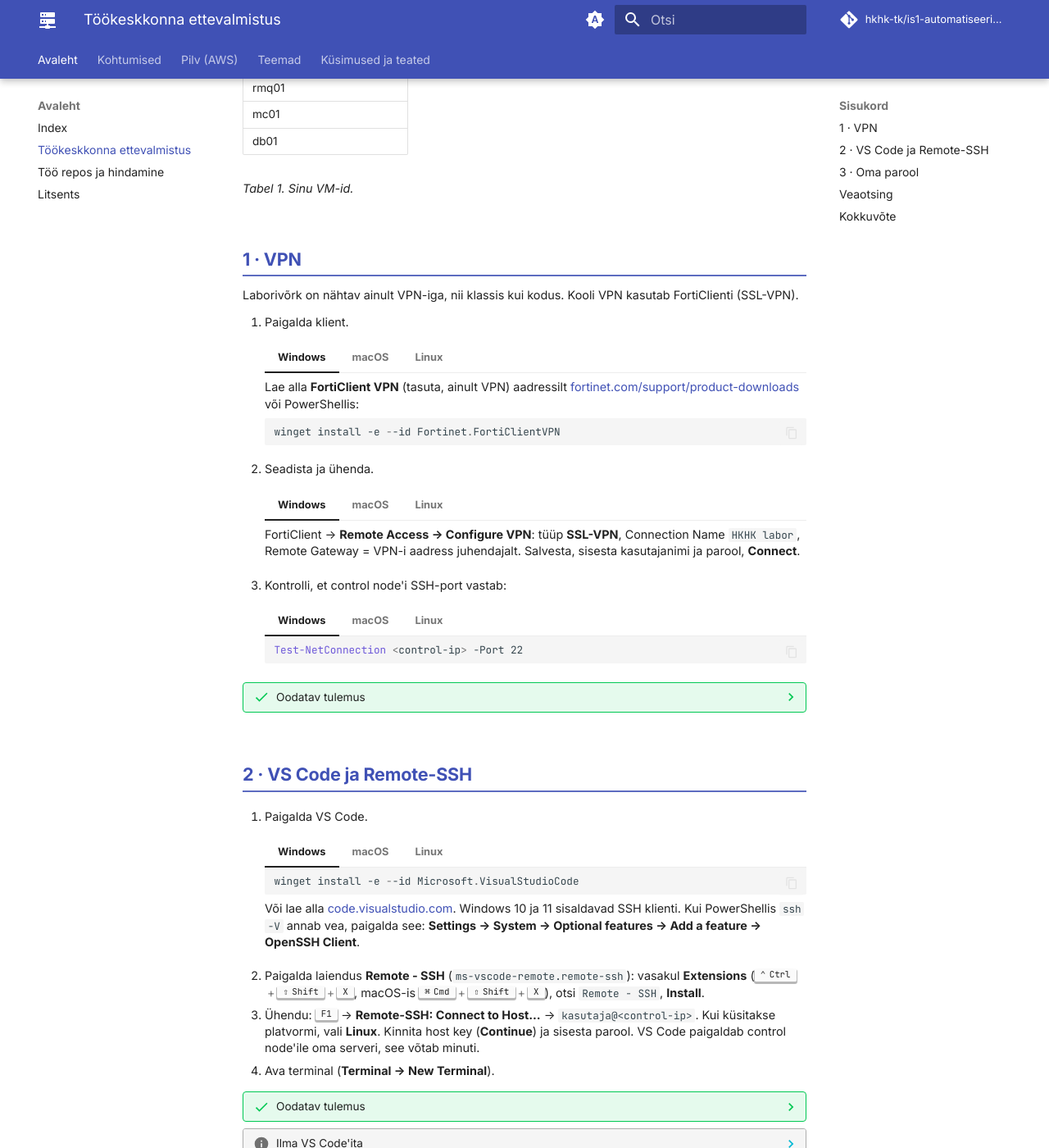
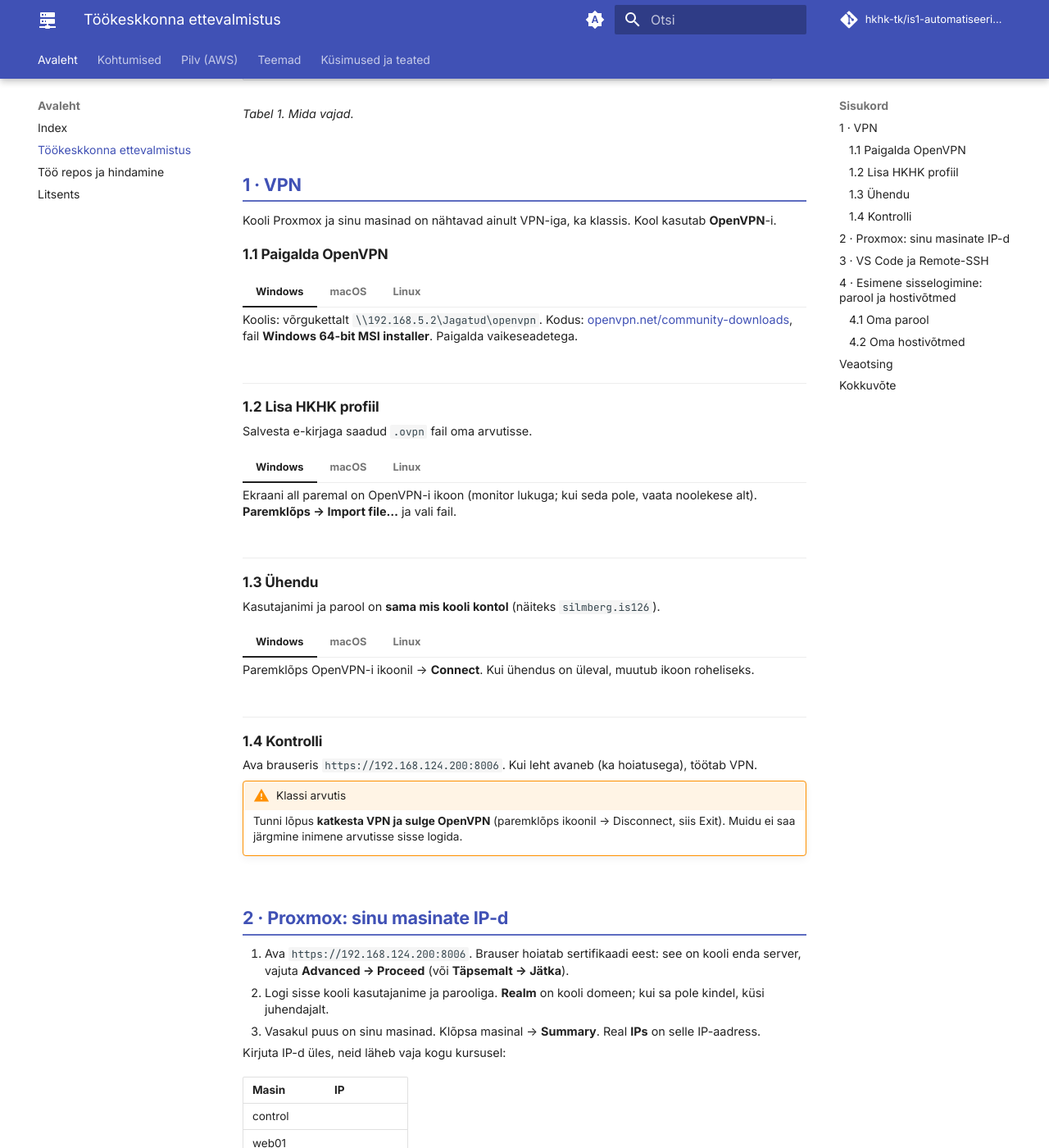
Before and after one commit to hkhk-tk/is1-automatiseerimine, an MkDocs documentation site: the page built from docs/00-ulevaade/keskkond.md, in a window 1280 px wide and 1400 px high, scrolled down 794 px. Shown: the whole window at 82% size. Built offline with MkDocs 1.6.1 and Material for MkDocs 9.7.7, drawn with Linux system fonts in a browser that asks for light colours; comment, search, counter and statistics services are not loaded; some of the changed text lies outside the part shown.

Commit message:
Keskkond: OpenVPN, Proxmoxi IP-d, hostivõtmed; SSH-skript uuendab hostivõtmed üks kord

````diff
--- a/docs/00-ulevaade/keskkond.md
+++ b/docs/00-ulevaade/keskkond.md
@@ -11,8 +11,9 @@ tags:
     Enne esimest kohtumist, oma arvutis. Lõpuks:
 
     - ühendub VPN kooli laborivõrku;
+    - tead Proxmoxist oma masinate IP-sid;
     - avab VS Code terminali otse sinu control node'il;
-    - on control node'il sinu enda parool.
+    - on control node'il sinu enda parool ja oma hostivõtmed.
 
 Sinu arvuti on ainult aken. Kõik kursuse käsud jooksevad control node'il, kooli Proxmoxis. Sinu arvutisse on vaja kaht asja: VPN-i ja VS Code'i.
 
@@ -37,9 +38,89 @@ Sinu arvuti on ainult aken. Kõik kursuse käsud jooksevad control node'il, kool
 <figcaption>Joonis 1. Kus miski jookseb.</figcaption>
 </figure>
 
-Kõigis VM-ides on kasutaja `kasutaja`. Juhendaja annab sulle VPN-i andmed, oma VM-ide IP-d ja parooli. Kirjuta need üles:
+Vaja läheb:
 
-| Nimi | IP |
+| Mis | Kust |
+|---|---|
+| kooli kasutajanimi ja parool | sama, millega logid kooli e-posti (kasutajanimi nt `silmberg.is126`) |
+| VPN-i profiil (fail `.ovpn`) | e-kirjaga eraldi |
+| VM-ide kasutaja ja parool | kasutaja `kasutaja`, parooli annab juhendaja |
+
+*Tabel 1. Mida vajad.*
+
+## 1 · VPN
+
+Kooli Proxmox ja sinu masinad on nähtavad ainult VPN-iga, ka klassis. Kool kasutab **OpenVPN**-i.
+
+### 1.1 Paigalda OpenVPN
+
+=== "Windows"
+
+    Koolis: võrgukettalt `\\192.168.5.2\Jagatud\openvpn`. Kodus: [openvpn.net/community-downloads](https://openvpn.net/community-downloads/), fail **Windows 64-bit MSI installer**. Paigalda vaikeseadetega.
+
+=== "macOS"
+
+    Paigalda tasuta klient [Tunnelblick](https://tunnelblick.net/downloads.html) (Stable). Esimesel käivitusel vasta küsimusele „I have configuration files“.
+
+=== "Linux"
+
+    ```bash
+    sudo apt install -y openvpn
+    ```
+
+### 1.2 Lisa HKHK profiil
+
+Salvesta e-kirjaga saadud `.ovpn` fail oma arvutisse.
+
+=== "Windows"
+
+    Ekraani all paremal on OpenVPN-i ikoon (monitor lukuga; kui seda pole, vaata noolekese alt). **Paremklõps → Import file…** ja vali fail.
+
+=== "macOS"
+
+    Tee `.ovpn` failil topeltklõps. Tunnelblick küsib, kas lisada profiil: vali **Only Me**.
+
+=== "Linux"
+
+    Profiili pole vaja importida, see antakse ühendumisel käsule kaasa.
+
+### 1.3 Ühendu
+
+Kasutajanimi ja parool on **sama mis kooli kontol** (näiteks `silmberg.is126`).
+
+=== "Windows"
+
+    Paremklõps OpenVPN-i ikoonil → **Connect**. Kui ühendus on üleval, muutub ikoon roheliseks.
+
+=== "macOS"
+
+    Ülemisel ribal Tunnelblicki ikoon → **Connect HKHK**.
+
+=== "Linux"
+
+    ```bash
+    sudo openvpn --config <fail>.ovpn
+    ```
+
+    Terminal jääb lahti, kuni VPN on ühendatud. Katkestamiseks ++ctrl+c++.
+
+### 1.4 Kontrolli
+
+Ava brauseris `https://192.168.124.200:8006`. Kui leht avaneb (ka hoiatusega), töötab VPN.
+
+!!! warning "Klassi arvutis"
+
+    Tunni lõpus **katkesta VPN ja sulge OpenVPN** (paremklõps ikoonil → Disconnect, siis Exit). Muidu ei saa järgmine inimene arvutisse sisse logida.
+
+## 2 · Proxmox: sinu masinate IP-d
+
+1. Ava `https://192.168.124.200:8006`. Brauser hoiatab sertifikaadi eest: see on kooli enda server, vajuta **Advanced → Proceed** (või **Täpsemalt → Jätka**).
+2. Logi sisse kooli kasutajanime ja parooliga. **Realm** on kooli domeen; kui sa pole kindel, küsi juhendajalt.
+3. Vasakul puus on sinu masinad. Klõpsa masinal → **Summary**. Real **IPs** on selle IP-aadress.
+
+Kirjuta IP-d üles, neid läheb vaja kogu kursusel:
+
+| Masin | IP |
 |---|---|
 | control | |
 | web01 | |
@@ -48,80 +129,9 @@ Kõigis VM-ides on kasutaja `kasutaja`. Juhendaja annab sulle VPN-i andmed, oma
 | mc01 | |
 | db01 | |
 
-*Tabel 1. Sinu VM-id.*
+*Tabel 2. Sinu masinad.*
 
-## 1 · VPN
-
-Laborivõrk on nähtav ainult VPN-iga, nii klassis kui kodus. Kooli VPN kasutab FortiClienti (SSL-VPN).
-
-<!-- KOOLITAJALE: kontrolli enne avaldamist, kas kooli VPN on FortiClient SSL-VPN ja kas port on 443. -->
-
-1. Paigalda klient.
-
-    === "Windows"
-
-        Lae alla **FortiClient VPN** (tasuta, ainult VPN) aadressilt [fortinet.com/support/product-downloads](https://www.fortinet.com/support/product-downloads#vpn) või PowerShellis:
-
-        ```powershell
-        winget install -e --id Fortinet.FortiClientVPN
-        ```
-
-    === "macOS"
-
-        Lae alla **FortiClient VPN** aadressilt [fortinet.com/support/product-downloads](https://www.fortinet.com/support/product-downloads#vpn) ja paigalda. Esimesel käivitusel küsib macOS luba: **System Settings → Privacy & Security** → luba Fortineti süsteemilaiendus ja nõustu VPN-i seadistuse lisamisega.
-
-    === "Linux"
-
-        Lihtsaim on `openfortivpn`, mis on distro repos:
-
-        ```bash
-        sudo apt install openfortivpn      # Debian, Ubuntu
-        sudo dnf install openfortivpn      # Fedora, Rocky, Alma
-        ```
-
-2. Seadista ja ühenda.
-
-    === "Windows"
-
-        FortiClient → **Remote Access → Configure VPN**: tüüp **SSL-VPN**, Connection Name `HKHK labor`, Remote Gateway = VPN-i aadress juhendajalt. Salvesta, sisesta kasutajanimi ja parool, **Connect**.
-
-    === "macOS"
-
-        Sama mis Windowsis: **Remote Access → Configure VPN**, **SSL-VPN**, Remote Gateway = VPN-i aadress, **Connect**.
-
-    === "Linux"
-
-        ```bash
-        sudo openfortivpn <vpn-aadress>:443 -u <vpn-kasutaja>
-        ```
-
-        Terminal jääb lahti, kuni VPN on ühendatud. Katkestamiseks ++ctrl+c++. Kui `openfortivpn` keeldub sertifikaadi tõttu ja trükib `--trusted-cert <räsi>`, võrdle räsi juhendaja antuga ja lisa see käsule.
-
-3. Kontrolli, et control node'i SSH-port vastab:
-
-    === "Windows"
-
-        ```powershell
-        Test-NetConnection <control-ip> -Port 22
-        ```
-
-    === "macOS"
-
-        ```bash
-        nc -vz <control-ip> 22
-        ```
-
-    === "Linux"
-
-        ```bash
-        nc -vz <control-ip> 22
-        ```
-
-??? success "Oodatav tulemus"
-
-    Windowsis `TcpTestSucceeded : True`, macOS-is ja Linuxis `succeeded` või `open`. Kui ühendus aegub, pole VPN ühendatud.
-
-## 2 · VS Code ja Remote-SSH
+## 3 · VS Code ja Remote-SSH
 
 1. Paigalda VS Code.
 
@@ -159,9 +169,13 @@ Laborivõrk on nähtav ainult VPN-iga, nii klassis kui kodus. Kooli VPN kasutab
 
     Kõik töötab ka tavalise terminaliga (PowerShell, Terminal): `ssh kasutaja@<control-ip>`. VS Code annab lisaks failipuu ja redaktori, juhendid eeldavad seda.
 
-## 3 · Oma parool
+## 4 · Esimene sisselogimine: parool ja hostivõtmed
 
-Juhendajalt saadud parool on kõigil sama ja masinad on ühes võrgus. Vaheta see kohe ära, control node'il:
+Need kaks asja teed control node'il **üks kord**, VS Code'i terminalis.
+
+### 4.1 Oma parool
+
+Juhendajalt saadud parool on kõigil sama. Vaheta see:
 
 ```bash
 passwd
@@ -169,7 +183,27 @@ passwd
 
 `passwd` küsib vana parooli, siis kaks korda uut. Liiga lihtsa parooli lükkab süsteem tagasi (`BAD PASSWORD`). Vali vähemalt 8 märki, tähed ja numbrid segamini.
 
-Labori VM-ide paroolid vahetad ja võtmed seadistad esimese kohtumise laboris. Seal teed control node'il SSH-võtme, viid selle labori VM-idele ja GitHubi.
+### 4.2 Oma hostivõtmed
+
+Kõik masinad on tehtud samast mallist, seega on neil sama **hostivõti**: SSH ei saa nii aru, kas räägid päriselt oma masinaga. Tee control node'ile uued võtmed:
+
+```bash
+sudo rm -f /etc/ssh/ssh_host_*
+sudo ssh-keygen -A
+sudo systemctl restart ssh
+```
+
+Nüüd tunneb sinu arvuti control node'i vana võtme järgi ja järgmine ühendus annab hoiatuse. Sulge VS Code'i ühendus (vasakul all roheline silt → **Close Remote Connection**) ja kustuta vana võti **oma arvuti** terminalis (Windowsis PowerShell):
+
+```bash
+ssh-keygen -R <control-ip>
+```
+
+Ühendu VS Code'iga uuesti ja kinnita uus võti (**Continue**).
+
+??? success "Oodatav tulemus"
+
+    VS Code ühendub, küsib uut parooli ja terminal avaneb control node'il. Labori masinatel (web01 … db01) uuendab hostivõtmed 1. praktikumi skript ise.
 
 ??? info "Ilma paroolita ühendus oma arvutist (valikuline)"
 
@@ -210,14 +244,16 @@ Labori VM-ide paroolid vahetad ja võtmed seadistad esimese kohtumise laboris. S
 |---|---|---|
 | `Connection timed out` | VPN pole ühendatud või vale IP | ühenda VPN, kontrolli IP-d |
 | `Permission denied` | vale kasutajanimi või parool | kasutaja on `kasutaja`; pärast `passwd`-d kasuta uut parooli |
-| `REMOTE HOST IDENTIFICATION HAS CHANGED` | VM loodi uuesti | `ssh-keygen -R <control-ip>` ja ühendu uuesti |
+| `REMOTE HOST IDENTIFICATION HAS CHANGED` | hostivõti muutus (samm 4.2) või VM loodi uuesti | oma arvutis `ssh-keygen -R <control-ip>` ja ühendu uuesti |
+| VPN küsib parooli uuesti ja ei ühendu | vale kasutajanimi või parool | kasutajanimi on kujul `perenimi.is126`, parool sama mis kooli e-postil |
+| Proxmoxi leht ei avane | VPN pole ühendatud | ühenda VPN (samm 1.3) |
 | VS Code jääb „Setting up SSH Host“ juurde | ühendus katkes poole pealt | ++f1++ → **Remote-SSH: Kill VS Code Server on Host**, proovi uuesti |
-| macOS-is VPN ei ühendu | süsteemilaiendus lubamata | **System Settings → Privacy & Security → Allow** |
+| macOS-is Tunnelblick ei ühendu | süsteemilaiendus lubamata | **System Settings → Privacy & Security → Allow** |
 
-*Tabel 2. Levinud vead.*
+*Tabel 3. Levinud vead.*
 
-Kui kasutad Windowsis WSL-i, tee see leht siiski Windowsi enda PowerShellis. VPN-i ja WSL-i koos seadistamine on eraldi teema ja klassis seda vaja pole.
+Kui kasutad Windowsis WSL-i, tee see leht siiski Windowsi enda PowerShellis. VPN-i ja WSL-i koos seadistamine on eraldi teema ja seda pole vaja.
 
 ## Kokkuvõte
 
-VPN avab laborivõrgu nii klassis kui kodus. VS Code Remote-SSH avab terminali ja failid control node'il, nii et kursuse käsud jooksevad seal, mitte sinu arvutis. Ühine parool on vahetatud, võtmed tulevad esimeses laboris.
+VPN avab kooli laborivõrgu nii klassis kui kodus, Proxmoxist näed oma masinate IP-sid ja VS Code avab terminali control node'il. Control node'il on sinu parool ja oma hostivõtmed; labori masinad seadistad 1. praktikumis.
````
Also changed, not shown: docs/k01/lab-1-keskkond.md (+11 -5 lines).
